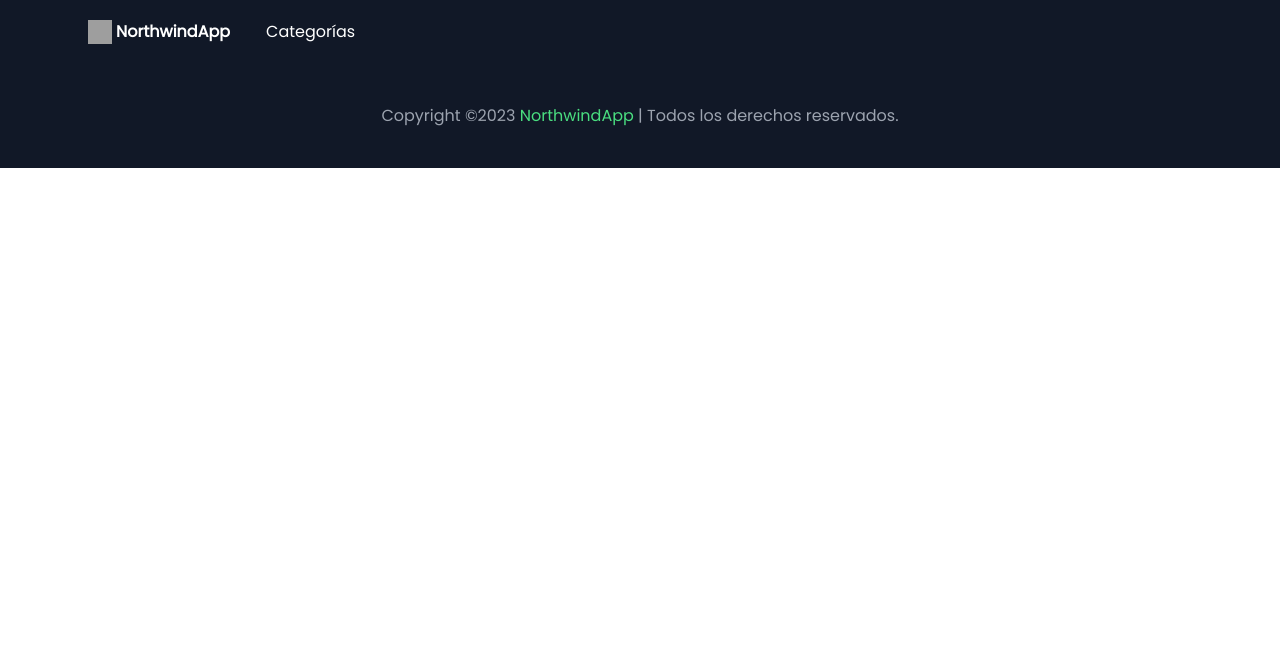
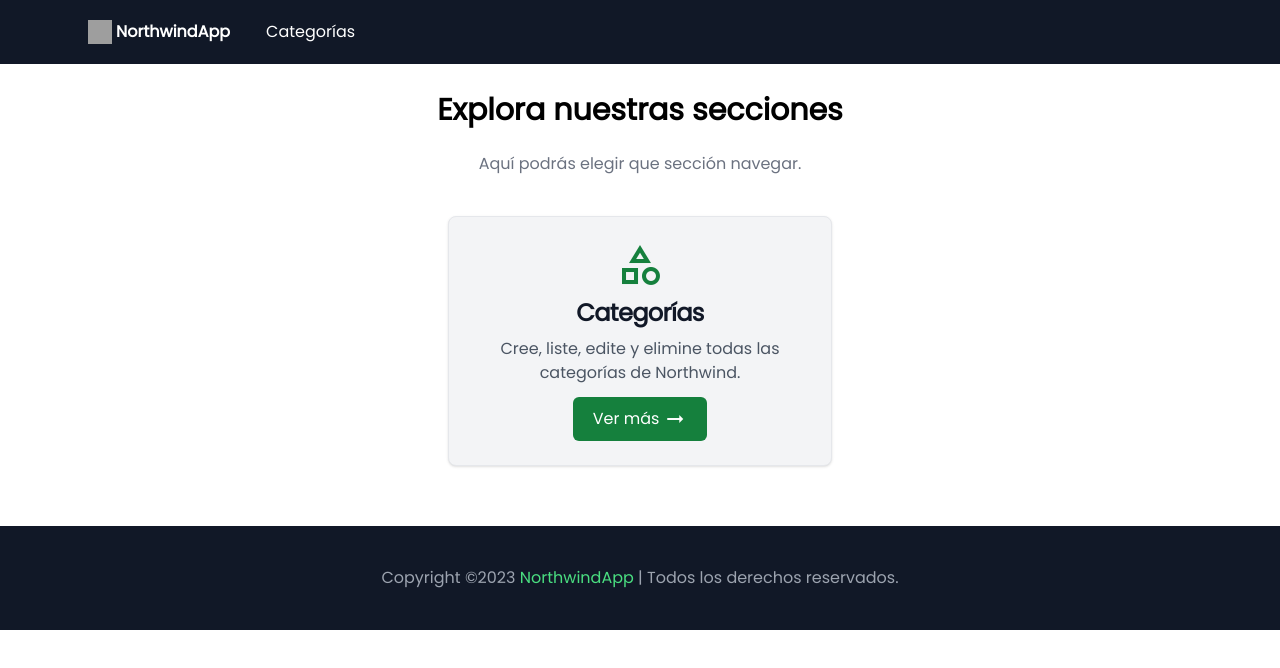
Before and after one commit to Miguelch7/LabNet2023, an Angular app in the folder northwind-app/: page / in a window 1280 px wide. Shown: the top 668 px of the page. Built offline with nearby package versions, Linux system fonts and the light colour scheme; grey boxes are pictures that could not be loaded.

Commit message:
Creando Home module y Home Page

```diff
--- a/northwind-app/src/app/app-routing.module.ts
+++ b/northwind-app/src/app/app-routing.module.ts
@@ -1,7 +1,13 @@
 import { NgModule } from '@angular/core';
 import { RouterModule, Routes } from '@angular/router';
+import { HomePageComponent } from './modules/home/pages/home-page/home-page.component';
 
-const routes: Routes = [];
+const routes: Routes = [
+  {
+    path: '',
+    component: HomePageComponent
+  }
+];
 
 @NgModule({
   imports: [RouterModule.forRoot(routes)],
--- a/northwind-app/src/app/app.component.html
+++ b/northwind-app/src/app/app.component.html
@@ -1,3 +1,5 @@
 <app-nav></app-nav>
-<router-outlet></router-outlet>
+<main class="px-10 py-5 text-center">
+  <router-outlet></router-outlet>
+</main>
 <app-footer></app-footer>
--- a/northwind-app/src/app/app.module.ts
+++ b/northwind-app/src/app/app.module.ts
@@ -4,6 +4,7 @@ import { BrowserModule } from '@angular/platform-browser';
 import { AppRoutingModule } from './app-routing.module';
 import { AppComponent } from './app.component';
 import { LayoutModule } from './layout/layout.module';
+import { HomeModule } from './modules/home/home.module';
 
 @NgModule({
   declarations: [
@@ -12,6 +13,7 @@ import { LayoutModule } from './layout/layout.module';
   imports: [
     BrowserModule,
     AppRoutingModule,
+    HomeModule,
     LayoutModule
   ],
   providers: [],
--- /dev/null
+++ b/northwind-app/src/app/modules/home/pages/home-page/home-page.component.html
@@ -0,0 +1,33 @@
+<h1 class="font-extrabold text-2xl md:text-3xl my-2">Explora nuestras secciones</h1>
+
+<h2 class="mt-4 text-gray-500 xl:mt-6">
+  Aquí podrás elegir que sección navegar.
+</h2>
+
+<section>
+  <div class="container px-6 py-10 mx-auto">
+
+      <section class="flex flex-row flex-wrap justify-around">
+
+        <div class="flex flex-col justify-center items-center flex-wrap max-w-sm p-6 bg-gray-100 border border-gray-200 rounded-lg shadow">
+          <i class="material-icons-outlined mb-2 text-green-700 text-5xl">
+            category
+          </i>
+          <a href="#">
+              <h5 class="mb-2 text-2xl font-semibold tracking-tight text-gray-900">Categorías</h5>
+          </a>
+          <p class="mb-3 font-normal text-gray-600">Cree, liste, edite y elimine todas las categorías de Northwind.</p>
+          <div class="flex justify-center my-0">
+            <a
+              class="flex items-center justify-center px-3 md:px-5 py-1.5 md:py-2.5 text-white bg-green-700 rounded-md hover:bg-green-500 transition duration-300 cursor-pointer"
+            >
+              Ver más
+              <i class="material-icons-outlined text-md ml-1">
+                arrow_right_alt
+              </i>
+            </a>
+          </div>
+        </div>
+      </section>
+  </div>
+</section>
--- /dev/null
+++ b/northwind-app/src/app/modules/home/pages/home-page/home-page.component.ts
@@ -0,0 +1,15 @@
+import { Component, OnInit } from '@angular/core';
+
+@Component({
+  selector: 'app-home-page',
+  templateUrl: './home-page.component.html',
+  styleUrls: ['./home-page.component.css']
+})
+export class HomePageComponent implements OnInit {
+
+  constructor() { }
+
+  ngOnInit(): void {
+  }
+
+}
```
Also changed, not shown: northwind-app/src/app/modules/home/home.module.ts (added, +18 -0 lines), northwind-app/src/app/modules/home/pages/home-page/home-page.component.css (added), 1 other file (tests, documents, lock files or other folders).
